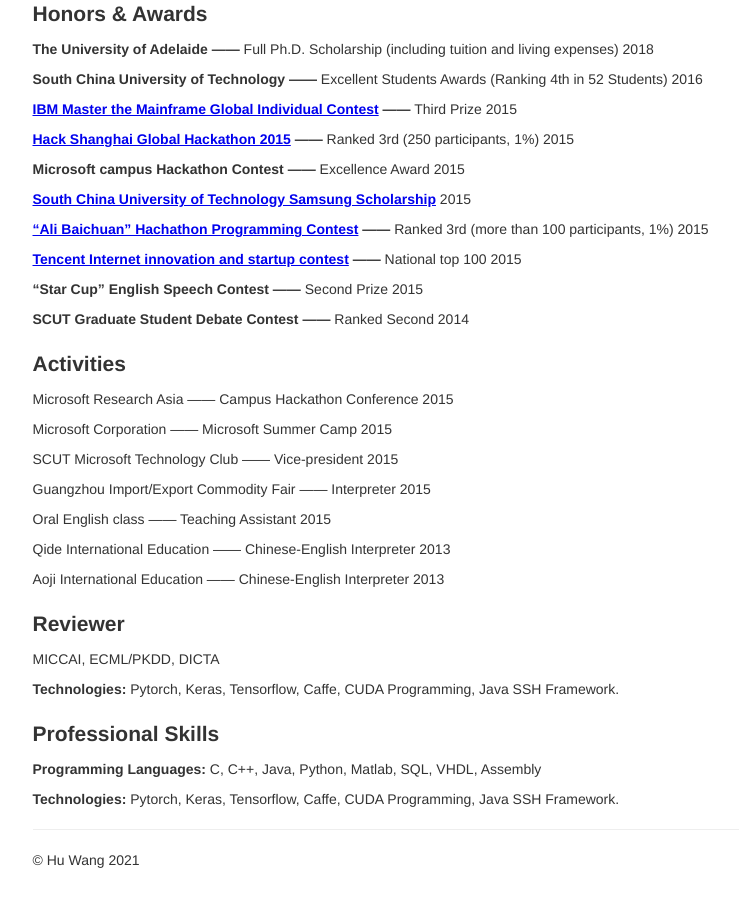
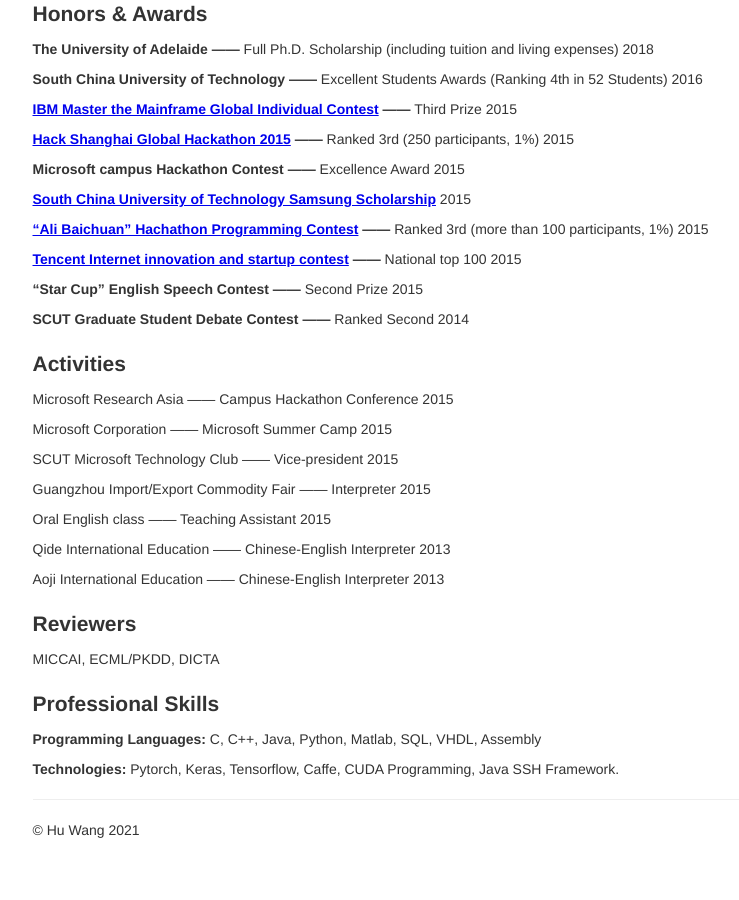
Before and after one commit to billhhh/whblog-omega, a Jekyll site: the page res/index.html, which Jekyll copies as it is, in a window 1280 px wide and 900 px high, scrolled down 4021 px. Shown: the whole window, without its empty margins (120-859 px from the left). Built offline with Jekyll 4.4.1, drawn with Linux system fonts in a browser that asks for light colours; after the commit the page ends 4891 px from its top, so only the background shows below that.

Commit message:
Update index.html

```diff
--- a/res/index.html
+++ b/res/index.html
@@ -581,13 +581,9 @@
         <span>  Chinese-English Interpreter 2013</span>
       </p>
 
-      <h2>Reviewer</h2>
+      <h2>Reviewers</h2>
       <p>
         <span>MICCAI, ECML/PKDD, DICTA</span>
-      </p>
-      <p>
-        <strong>Technologies:</strong>
-        <span>Pytorch, Keras, Tensorflow, Caffe, CUDA Programming, Java SSH Framework.</span>
       </p>
 
 
```
